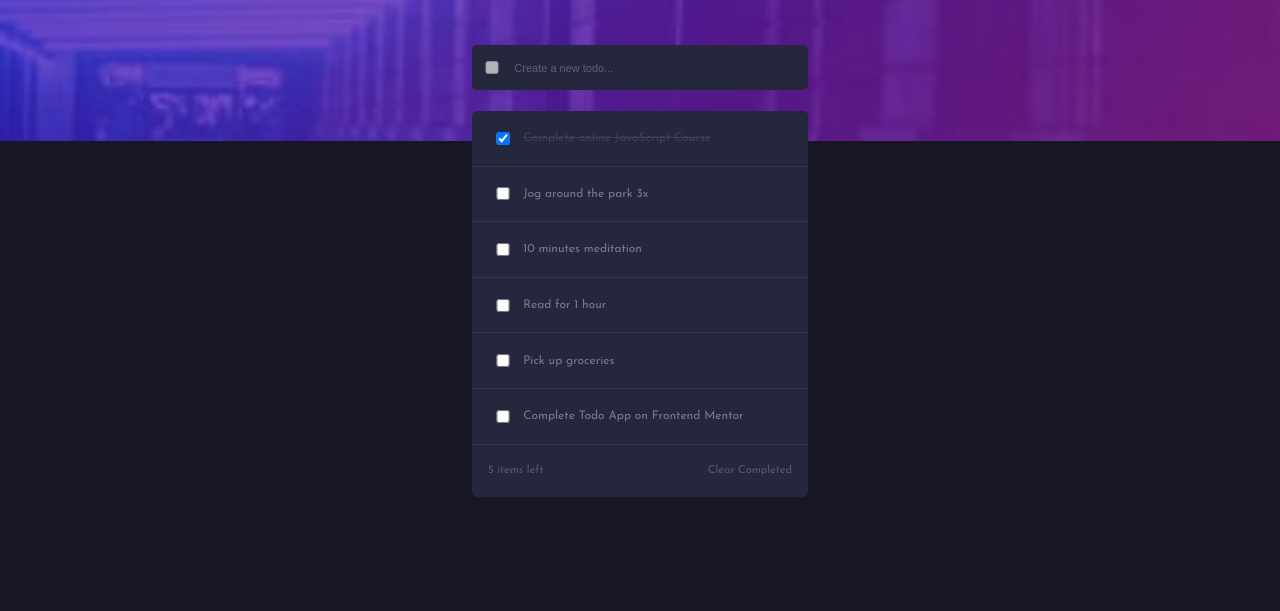
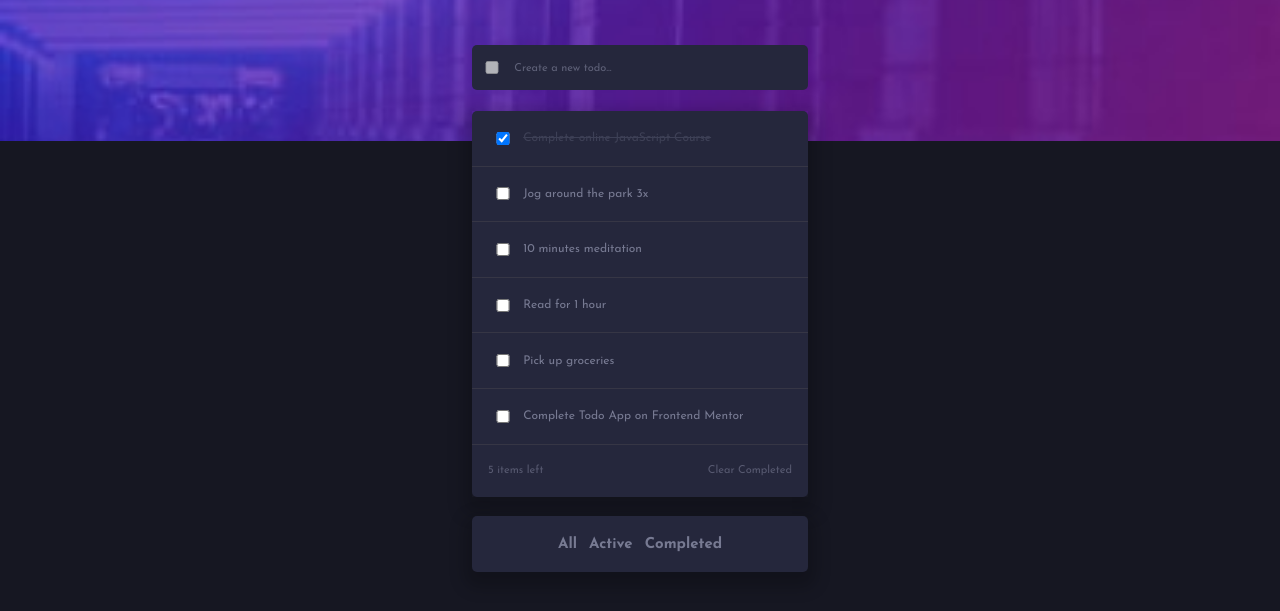
Before and after one commit to SajeelHassan/dark-theme-dragDrop-browserStoragr-toDo-app, a plain HTML site: page index.html in a window 1280 px wide. Shown: the part 83-694 px from the top of the page. Drawn offline with Linux system fonts and the light colour scheme.

Commit message:
[4] sorters-added

```diff
--- a/index.html
+++ b/index.html
@@ -69,6 +69,11 @@
                     <p class="items-left">5 items left</p>
                     <p class="clear-completed">Clear Completed</p>
                 </div>
+            </div>
+            <div class="todo-info todo-info-2">
+                <button>All</button>
+                <button>Active</button>
+                <button>Completed</button>
 
             </div>
         </main>
--- a/styles/main.css
+++ b/styles/main.css
@@ -1,16 +1,17 @@
-@import url("https://fonts.googleapis.com/css2?family=Josefin+Sans:wght@400;700&display=swap");
+@import url("https://fonts.googleapis.com/css2?family=Josefin+Sans:wght@400;500;600;700&display=swap");
 *,
 *::before,
 *::after {
   box-sizing: border-box;
   margin: 0;
+  font-family: "Josefin Sans", sans-serif;
 }
 
 body {
-  font-family: "Josefin Sans", sans-serif;
   background-color: var(--Very-Dark-Blue);
   /* color: white; */
   margin: 0;
+  min-height: 110vh;
 }
 header {
   height: 14rem;
@@ -92,13 +93,16 @@ header {
   margin-top: -30px;
   border-radius: 10px;
   width: 100%;
+  /* background-color: white; */
+  /* yeah its a trick to handle sub elements */
+  height: 10rem;
 }
 .todo-items {
   display: flex;
   flex-direction: column;
-  /* justify-content: center; */
-  width: 100%;
-  /* background-color: rgb(138, 138, 138); */
+  width: var(--div-width-mob);
+  margin: 0 auto;
+  box-shadow: 0px 8px 16px 8px rgba(0, 0, 0, 0.2);
 }
 .todo-item {
   margin: 0 auto;
@@ -110,6 +114,7 @@ header {
   align-items: center;
   font-size: 12px;
   font-weight: 100;
+  /* box-shadow: 0px 8px 16px 8px rgba(0, 0, 0, 0.2); */
 }
 .todo-item > p {
   /* opacity: 0.9; */
@@ -167,13 +172,37 @@ header {
   border-bottom-right-radius: 5px;
   border-bottom-left-radius: 5px;
 }
+.todo-info-2 {
+  display: flex;
+  margin-top: 1.2rem;
+  border-radius: 5px;
+  border: none;
+  box-shadow: 0px 8px 16px 8px rgba(0, 0, 0, 0.2);
+  /* justify-content: center; */
+  padding: 1.2rem 5rem;
+}
+.todo-info-2 > button {
+  border: none;
+  background: var(--Very-Dark-Desaturated-Blue);
+  font-size: 15px;
+  font-weight: 700;
+  color: var(--Dark-Grayish-Blue);
+  cursor: pointer;
+  outline: none;
+}
+.todo-info-2 > button:focus {
+  outline: none;
+  /* color: var(--primary-b-blue); */
+}
+.todo-info-2 > button:hover {
+  color: var(--primary-b-blue);
+}
+.todo-info-2 > button:active {
+  color: var(--primary-b-blue);
+}
 
 /* Reuseable Classes */
-.shaadow {
-  -webkit-box-shadow: 0px 0px 10px rgb(255, 253, 253); /* Safari 3-4, iOS 4.0.2 - 4.2, Android 2.3+ */
-  /* -moz-box-shadow: 3px 3px 5px 6px #ccc; Firefox 3.5 - 3.6 */
-  /* box-shadow: 3px 3px 5px 6px #ccc; Opera 10.5, IE 9, Firefox 4+, Chrome 6+, iOS 5 */
-}
+
 .d-flex {
   display: flex;
   flex-direction: column;
```
